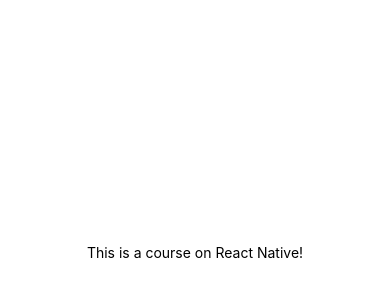
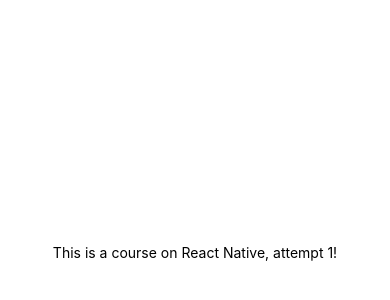
Before and after one commit to anthropovixen/project-1-react-native, a React Native app: screen / in a window 390 px wide. Shown: the part 170-470 px from the top of the page. Built offline with nearby package versions, Linux system fonts and the light colour scheme.

Commit message:
Update App.js
Changing path export to fix error as in: https://stackoverflow.com/questions/38835931/react-native-adb-reverse-enoent

```diff
--- a/App.js
+++ b/App.js
@@ -5,7 +5,7 @@
 export default function App() {
 	return (
 		<View style={styles.container}>
-			<Text>This is a course on React Native!</Text>
+			<Text>This is a course on React Native, attempt 1!</Text>
 			<StatusBar style="auto" />
 		</View>
 	);
```
